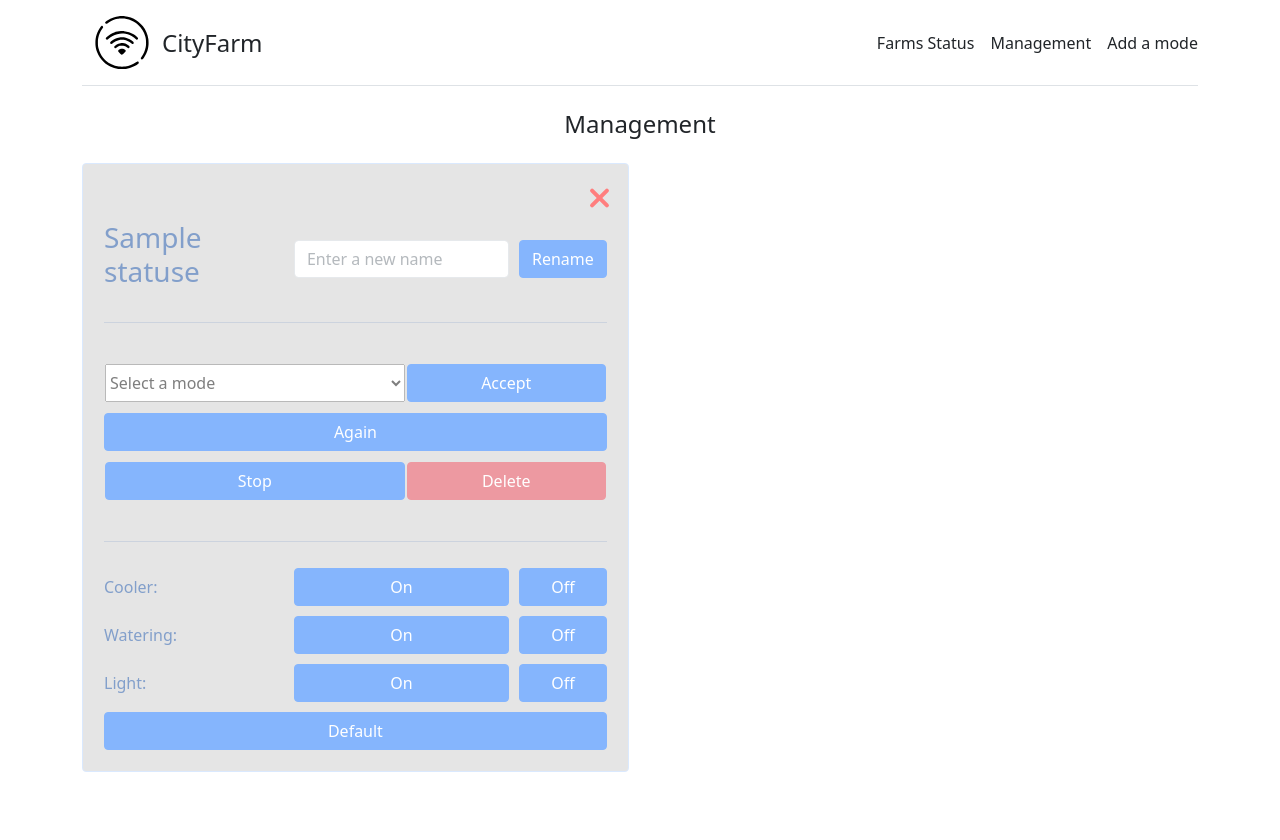
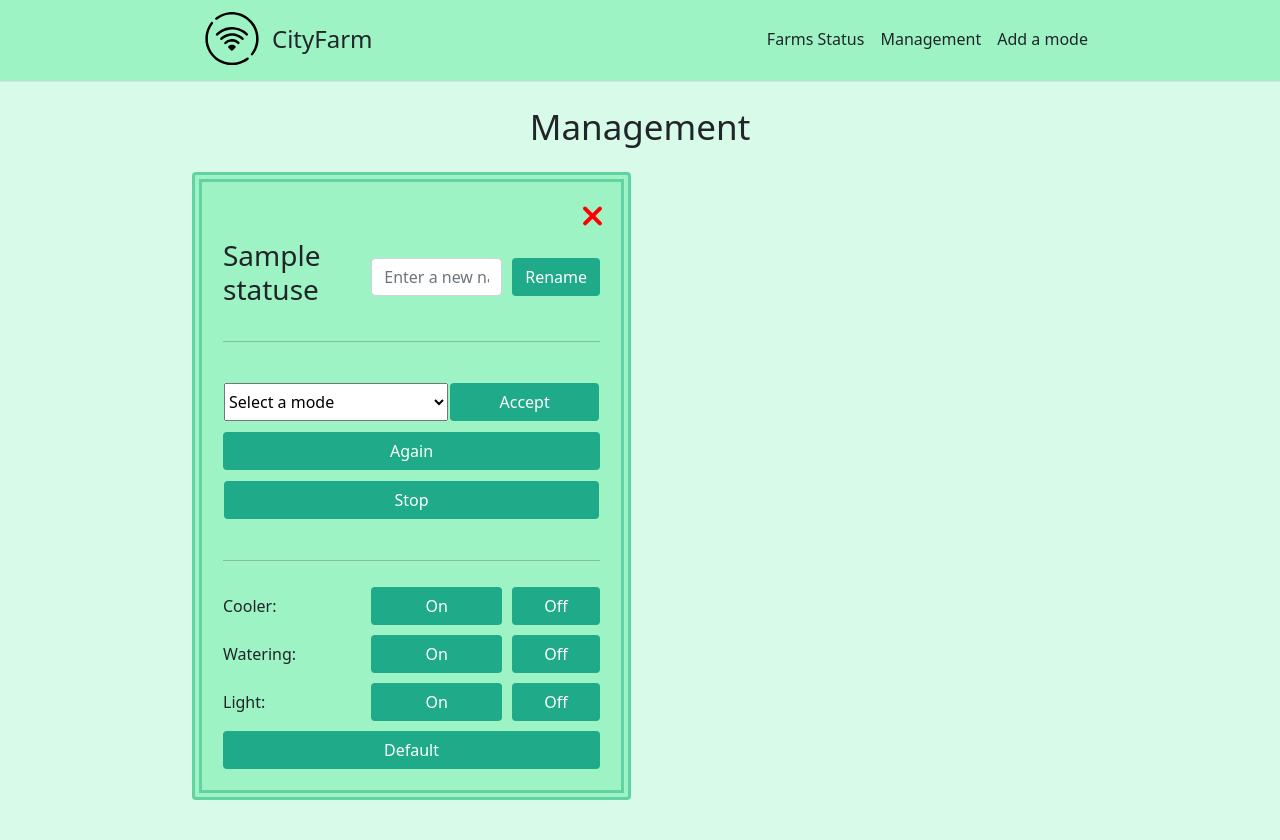
Before and after one commit to vaddddie/djangoweb, a Django app: template djangotest/main/templates/main/management.html in a window 1280 px wide. Before the commit the page ends 772 px from the top, so only its background shows below. Run offline with Django 4.2, Linux system fonts and the light colour scheme; the template is opened without the code that fills it: most values are stand-ins (such as "Sample title", 1, 10 or a date in 2020); parts of the project's set-up code (start-up, migrations or seed data) failed here and were passed over; some libraries are stand-ins or nearby versions.

Commit message:
New page added

```diff
--- a/djangotest/main/templates/main/base.html
+++ b/djangotest/main/templates/main/base.html
@@ -84,11 +84,15 @@
     .cl-btn-2 div:hover .close-btn {
         opacity: 1;
     }
+    .cont{
+        padding-right:15%;
+        padding-left:15%;
+    }
     </style>
 </head>
-<body>
-    <div class="container py-3">
-        <div class="d-flex flex-column flex-md-row align-items-center pb-3 mb-4 border-bottom">
+<body style="background-color:#D7FBE8; background-size:cover">
+    <div class="">
+        <div class="d-flex flex-column flex-md-row align-items-center pb-3 mb-4 border-bottom cont" style="background-color:#9DF3C4; padding-top:12px; width:100%;">
             <a href="/" class="d-flex align-items-center text-dark text-decoration-none">
             <svg version="1.0" xmlns="http://www.w3.org/2000/svg"
             width="60.000000pt" height="40.000000pt" viewBox="0 0 980.000000 982.000000"
--- a/djangotest/main/templates/main/management.html
+++ b/djangotest/main/templates/main/management.html
@@ -3,16 +3,17 @@
 {% block title %}Management{% endblock %}
 
 {% block content %}
+    <div class="cont">
         <h4>
-    <p style="text-align: center; font-size:35px'">Management</p>
+            <p style="text-align: center; font-size:35px">Management</p>
         </h4>
         <div class="wrapper">
             {% if statuses %}
                 {% for el in statuses %}
-            {% if el.CheckLine %}
-                <div class="alert alert-primary mt-2" style="width:49%">
+                    {% if not el.CheckLine %}
+                        <div class="alert mt-2" style="width:49%; background-color:#9DF3C4; border: 10px double #62D2A2">
                     {% else %}
-                <div class="alert alert-primary mt-2" style="width:49%; pointer-events: none; opacity: 0.5; background: #CCC;">
+                        <div class="alert mt-2" style="width:49%; pointer-events: none; opacity: 0.5; background: #CCC">
                     {% endif %}
                             <form method="post">
                                 {% csrf_token %}
@@ -38,7 +39,7 @@
                                             <input type="text" class="form-control" style="width:100%" name="ChangeName{{ el.id }}" placeholder="Enter a new name">
                                         </td>
                                         <td>
-                                    <input type="submit" class="btn btn-primary" name="NameSend{{ el.id }}" value="Rename" style="width:100%">
+                                            <input type="submit" class="btn" name="NameSend{{ el.id }}" value="Rename" style="width:100%; background-color:#1FAB89; color:white">
                                         </td>
                                     </tr>
                                     <tr>
@@ -60,7 +61,7 @@
                                                             </select>
                                                         </td>
                                                         <td style="width:40%">
-                                                    <input type="submit" class="btn btn-primary" name="Accept{{ el.id }}" value="Accept" style="width:100%">
+                                                            <input type="submit" class="btn" name="Accept{{ el.id }}" value="Accept" style="width:100%; background-color:#1FAB89; color:white">
                                                         </td>
                                                     </tr>
                                                 </table>
@@ -70,7 +71,7 @@
                                     <tr>
                                         <td colspan="3">
                                             <div>
-                                        <input type="submit" class="btn btn-primary" name="Again{{ el.id }}" value="Again" style="width:100%">
+                                                <input type="submit" class="btn" name="Again{{ el.id }}" value="Again" style="width:100%; background-color:#1FAB89; color:white">
                                             </div>
                                         </td>
                                     </tr>
@@ -78,14 +79,9 @@
                                         <td colspan="3">
                                             <table style="width:100%">
                                                 <tr>
-                                            <td style="width:60%">
+                                                    <td style="width:100%" colspan="2">
                                                         <div>
-                                                    <input type="submit" class="btn btn-primary" name="Stop{{ el.id }}" value="Stop" style="width:100%">
-                                                </div>
-                                            </td>
-                                            <td style="width:40%">
-                                                <div>
-                                                    <input type="submit" class="btn btn-danger" name="Delete{{ el.id }}" value="Delete" style="width:100%">
+                                                            <input type="submit" class="btn" name="Stop{{ el.id }}" value="Stop" style="width:100%; background-color:#1FAB89; color:white">
                                                         </div>
                                                     </td>
                                                 </tr>
@@ -99,10 +95,10 @@
                                                 Cooler: &nbsp;
                                             </td>
                                             <td>
-                                        <input type="submit" class="btn btn-primary" name="CoolerOn{{ el.id }}" value="On" style="width:100%">
+                                                <input type="submit" class="btn" name="CoolerOn{{ el.id }}" value="On" style="width:100%; background-color:#1FAB89; color:white">
                                             </td>
                                             <td>
-                                        <input type="submit" class="btn btn-primary" name="CoolerOff{{ el.id }}" value="Off" style="width:100%">
+                                                <input type="submit" class="btn" name="CoolerOff{{ el.id }}" value="Off" style="width:100%; background-color:#1FAB89; color:white">
                                             </td>
                                         </p>
                                     </tr>
@@ -112,9 +108,9 @@
                                                 Watering: &nbsp;
                                             </td>
                                             <td>
-                                        <input type="submit" class="btn btn-primary" name="WateringOn{{ el.id }}" value="On" style="width:100%">
+                                                <input type="submit" class="btn" name="WateringOn{{ el.id }}" value="On" style="width:100%; background-color:#1FAB89; color:white">
                                             </td><td>
-                                        <input type="submit" class="btn btn-primary" name="WateringOff{{ el.id }}" value="Off" style="width:100%">
+                                                <input type="submit" class="btn" name="WateringOff{{ el.id }}" value="Off" style="width:100%; background-color:#1FAB89; color:white">
                                             </td>
                                         </p>
                                     </tr>
@@ -124,15 +120,15 @@
                                                 Light: &nbsp;
                                             </td>
                                             <td>
-                                        <input type="submit" class="btn btn-primary" name="LightOn{{ el.id }}" value="On" style="width:100%" id="45">
+                                                <input type="submit" class="btn" name="LightOn{{ el.id }}" value="On" style="width:100%; background-color:#1FAB89; color:white">
                                             </td><td>
-                                        <input type="submit" class="btn btn-primary" name="LightOff{{ el.id }}" value="Off" style="width:100%">
+                                                <input type="submit" class="btn" name="LightOff{{ el.id }}" value="Off" style="width:100%; background-color:#1FAB89; color:white">
                                             </td>
                                         </p>
                                     </tr>
                                     <tr>
                                         <td colspan="3">
-                                    <input type="submit" class="btn btn-primary" name="Default{{ el.id }}" value="Default" style="width:100%">
+                                            <input type="submit" class="btn" name="Default{{ el.id }}" value="Default" style="width:100%; background-color:#1FAB89; color:white">
                                         </td>
                                     </tr>
                                 </table>
@@ -143,4 +139,5 @@
                 <br><h3 style="text-align:center">You don't have any cells :(</h3>
             {% endif %}
         </div>
+    </div>
 {% endblock %}
--- a/djangotest/main/views.py
+++ b/djangotest/main/views.py
@@ -170,11 +170,8 @@ def mode(request):
 class mode(CreateView):
     form_class = ModeForm
     template_name = 'main/mode.html'
+    success_url = '/mode'
 
     def get_contex_date(self, *, object_list=None, **kwargs):
         context = super().get_context_date(**kwargs)
         return context
-
-    def form_valid(self):
-        form = ModeForm(request.POST)
-        form.save()
```
Also changed, not shown: djangotest/main/forms.py (+29 -1 lines), djangotest/main/templates/main/index.html (+5 -3 lines), djangotest/main/templates/main/mode.html (+34 -8 lines), djangotest/db.sqlite3. Lines whose indentation alone changed are shown as unchanged.
